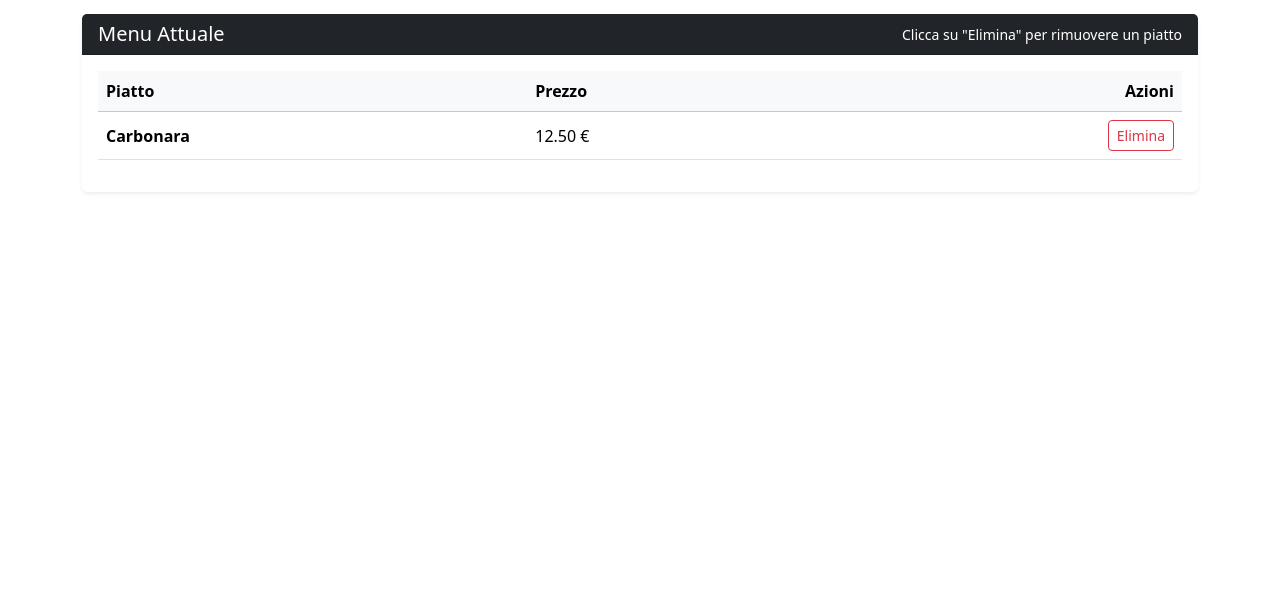
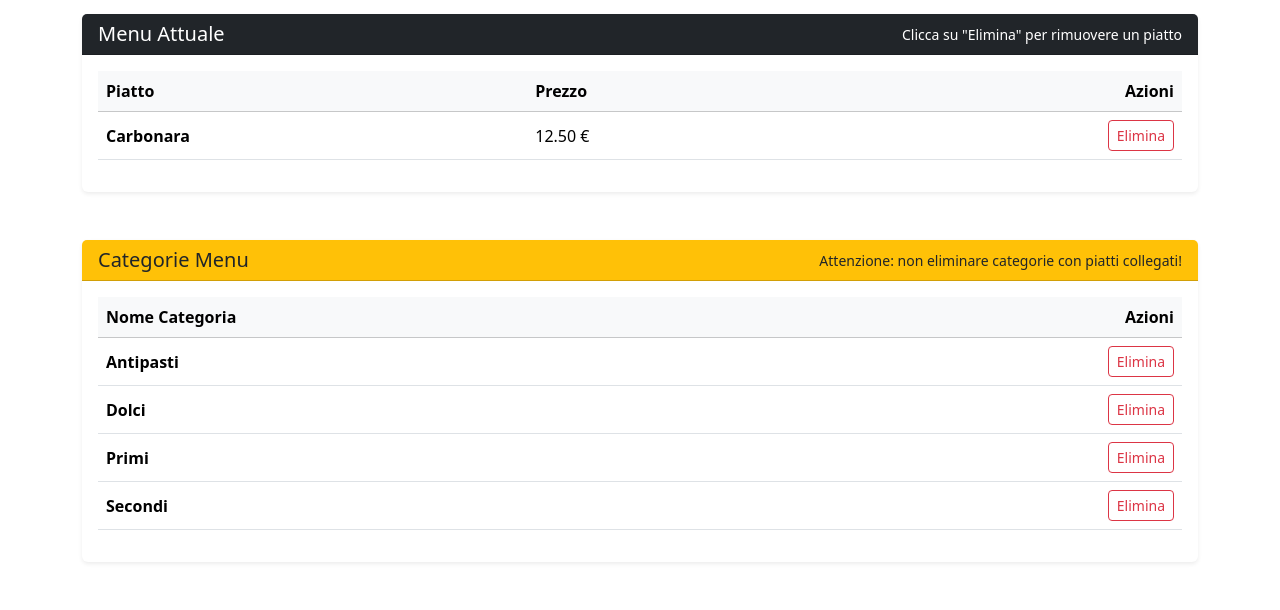
Before and after one commit to potatoesaremashed/Orderly, a PHP site: page /dashboards/manager.php in a window 1280 px wide. Shown: the part 1037-1647 px from the top of the page. Before the commit the page ends 1230 px from the top, so only its background shows below. Run offline with PHP 8.4, Linux system fonts and the light colour scheme; the visitor is signed in with stand-in values (Sample User, id 1); data comes from the database, SQL or seed files in the repository.

Commit message:
Aggiunto elimina categoria, Update manager.php

```diff
--- a/dashboards/manager.php
+++ b/dashboards/manager.php
@@ -164,6 +164,47 @@ include "../include/header.php";
             </div>
         </div>
     </div>
+    <div class="card mt-4 mb-5 shadow-sm border-0">
+        <div class="card-header bg-warning text-dark d-flex justify-content-between align-items-center">
+            <h5 class="mb-0">Categorie Menu</h5>
+            <small>Attenzione: non eliminare categorie con piatti collegati!</small>
+        </div>
+        <div class="card-body">
+            <div class="table-responsive">
+                <table class="table table-hover align-middle">
+                    <thead class="table-light">
+                        <tr>
+                            <th>Nome Categoria</th>
+                            <th class="text-end">Azioni</th>
+                        </tr>
+                    </thead>
+                    <tbody>
+                        <?php
+                        $res_cat = $conn->query("SELECT * FROM categorie ORDER BY nome_categoria ASC");
+
+                        if ($res_cat->num_rows > 0) {
+                            while($row = $res_cat->fetch_assoc()){
+                                echo "<tr>";
+                                echo "<td class='fw-bold'>" . htmlspecialchars($row['nome_categoria']) . "</td>";
+                                echo "<td class='text-end'>
+                                        <form action='../api/elimina_categoria.php' method='POST' onsubmit='return confirm(\"Sei sicuro di voler eliminare questa categoria?\");'>
+                                            <input type='hidden' name='id_categoria' value='" . $row['id_categoria'] . "'>
+                                            <button type='submit' class='btn btn-sm btn-outline-danger'>
+                                                <i class='bi bi-trash'></i> Elimina
+                                            </button>
+                                        </form>
+                                      </td>";
+                                echo "</tr>";
+                            }
+                        } else {
+                            echo "<tr><td colspan='2' class='text-center text-muted py-3'>Nessuna categoria trovata.</td></tr>";
+                        }
+                        ?>
+                    </tbody>
+                </table>
+            </div>
+        </div>
+    </div>
 </div>
 
 <?php include "../include/footer.php"; ?>
```
